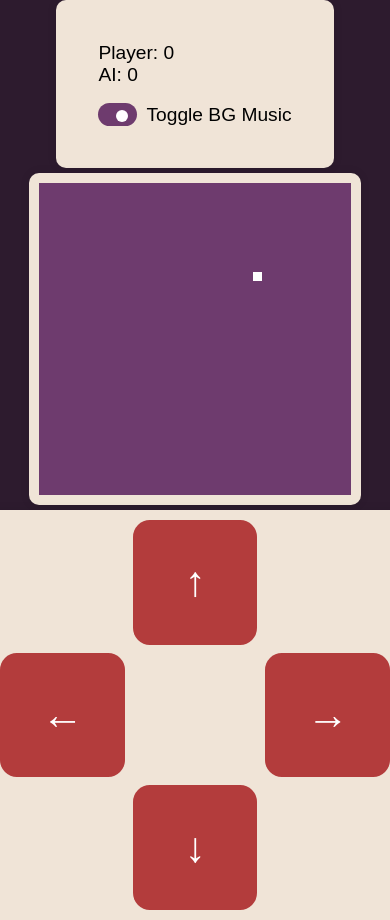
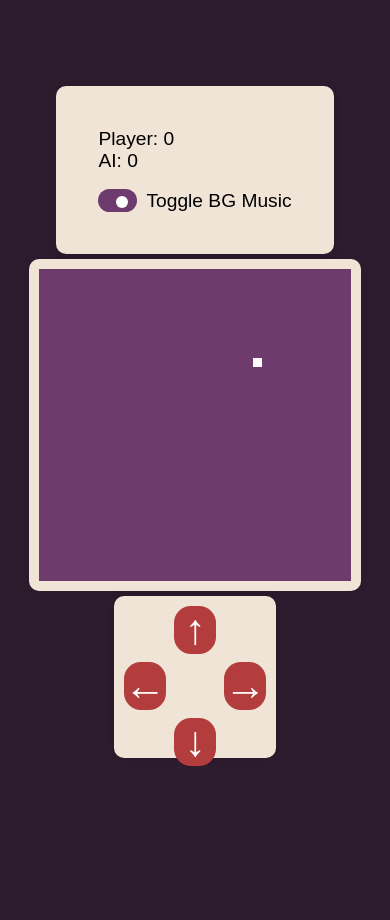
Before and after one commit to EagleStelle/Venom-Rush, a plain HTML site: page game.html in a window 390 px wide. After the commit the page ends 844 px from the top, so only its background shows below. Drawn offline with Linux system fonts and the light colour scheme.

Commit message:
Add compatibility for mobile UI interface.

```diff
--- a/game2.css
+++ b/game2.css
@@ -38,8 +38,8 @@
     grid-template-columns: 1fr 1fr 1fr;
     grid-template-rows: 1fr 1fr 1fr;
     aspect-ratio: 1 / 1;
-    width: 100%;
-    max-width: 55vh;
+    height: 100%;
+    width: auto;
     gap: 0.5em;
 }
 
```
